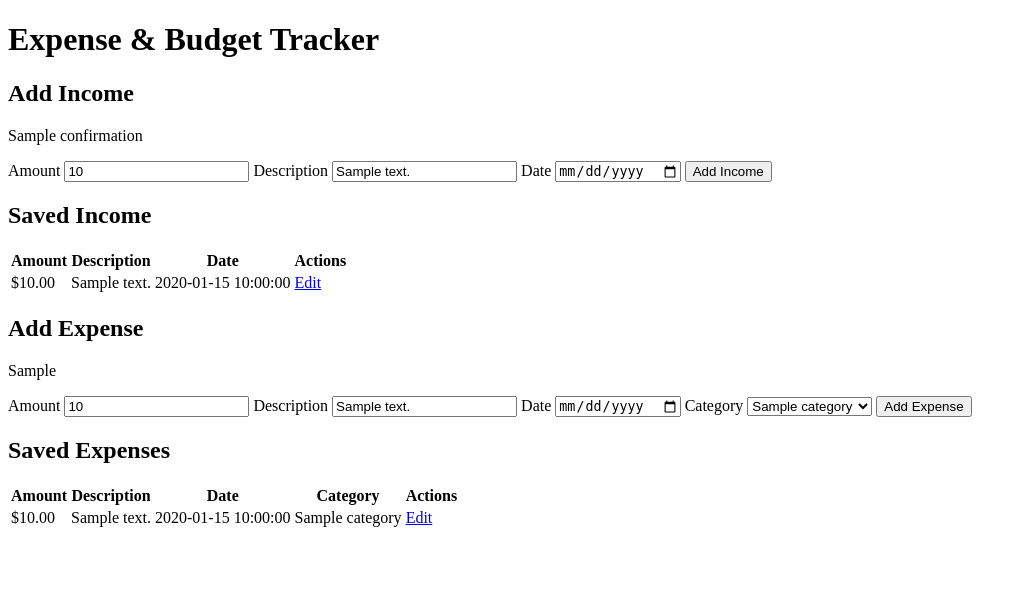
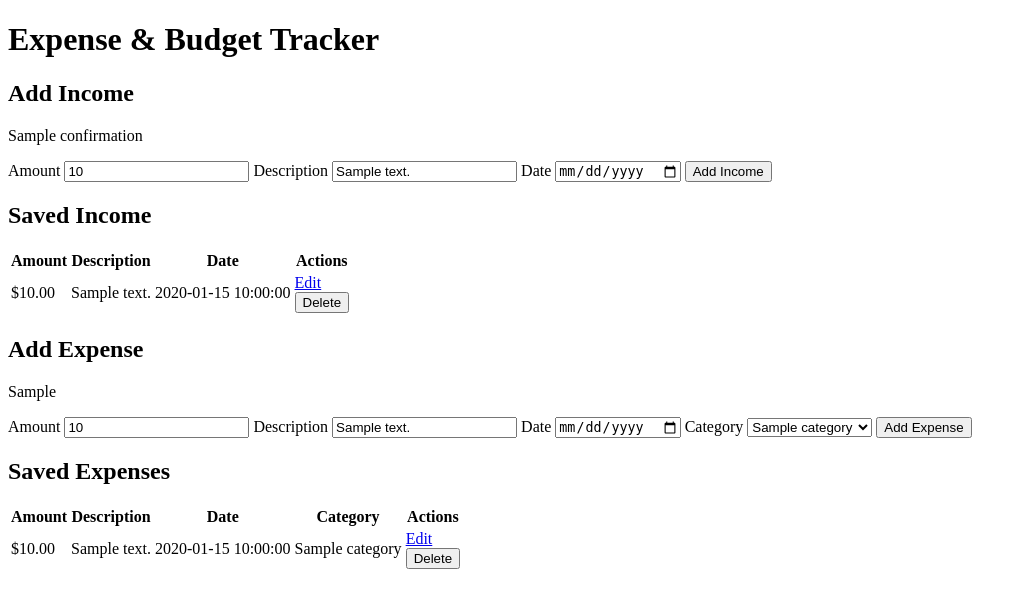
Before and after one commit to annalena-project/expense-budget-tracker, a Flask app: template templates/index.html in a window 1280 px wide. Shown: the top 608 px of the page, without its empty margins (0-1027 px from the left). Run offline with Flask 3, Linux system fonts and the light colour scheme; the template is opened without the code that fills it: most values are stand-ins (such as "Sample title", 1, 10 or a date in 2020); some libraries are stand-ins or nearby versions.

Commit message:
Migrate income and expense delete functionality to PostgreSQL

```diff
--- a/app.py
+++ b/app.py
@@ -429,19 +429,46 @@ def edit_entry(entry_type, entry_id):
     )
 
 
-@app.route("/delete/<entry_type>/<int:index>", methods=["POST"])
-def delete_entry(entry_type, index):
-    """Delete one income or expense entry and return to the home page."""
+@app.route("/delete/<entry_type>/<int:entry_id>", methods=["POST"])
+def delete_entry(entry_type, entry_id):
+    """Delete one income or expense record from PostgreSQL."""
     if entry_type == "income":
-        entries = income_entries
+        delete_sql = "DELETE FROM income WHERE id = %s"
     elif entry_type == "expense":
-        entries = expense_entries
+        delete_sql = "DELETE FROM expense WHERE id = %s"
     else:
         abort(404)
 
-    if index < 0 or index >= len(entries):
-        abort(404)
+    connection = None
+    cursor = None
+    try:
+        connection = get_db_connection()
+        cursor = connection.cursor()
+        cursor.execute(delete_sql, (entry_id,))
+        if cursor.rowcount == 0:
+            abort(404)
 
-    entries.pop(index)
-    flash(f"{entry_type.title()} entry deleted successfully.")
+        connection.commit()
+        flash(f"{entry_type.title()} entry deleted successfully.")
+    except psycopg.Error:
+        app.logger.exception("Database error while deleting %s entry %s.", entry_type, entry_id)
+        if connection is not None:
+            try:
+                connection.rollback()
+            except psycopg.Error:
+                app.logger.exception("Database error while rolling back delete.")
+        flash(f"Could not delete {entry_type}. Please try again.")
+    finally:
+        try:
+            if cursor is not None:
+                cursor.close()
+        except psycopg.Error:
+            app.logger.exception("Database error while closing delete cursor.")
+        finally:
+            if connection is not None:
+                try:
+                    connection.close()
+                except psycopg.Error:
+                    app.logger.exception("Database error while closing delete connection.")
+
     return redirect(url_for("home"))
--- a/templates/index.html
+++ b/templates/index.html
@@ -152,7 +152,6 @@
                     </tr>
                 </thead>
                 <tbody>
-                    {# TODO: Restore income Delete when it uses PostgreSQL IDs. #}
                     {% for entry in income_entries %}
                         <tr>
                             <td>${{ "%.2f"|format(entry.amount) }}</td>
@@ -160,6 +159,13 @@
                             <td>{{ entry.date }}</td>
                             <td>
                                 <a href="{{ url_for('edit_entry', entry_type='income', entry_id=entry.id) }}">Edit</a>
+                                <form
+                                    method="post"
+                                    action="{{ url_for('delete_entry', entry_type='income', entry_id=entry.id) }}"
+                                    onsubmit="return confirm('Are you sure you want to delete this income entry?');"
+                                >
+                                    <button type="submit">Delete</button>
+                                </form>
                             </td>
                         </tr>
                     {% endfor %}
@@ -247,7 +253,6 @@
                     </tr>
                 </thead>
                 <tbody>
-                    {# TODO: Restore expense Delete when it uses PostgreSQL IDs. #}
                     {% for entry in expense_entries %}
                         <tr>
                             <td>${{ "%.2f"|format(entry.amount) }}</td>
@@ -256,6 +261,13 @@
                             <td>{{ entry.category }}</td>
                             <td>
                                 <a href="{{ url_for('edit_entry', entry_type='expense', entry_id=entry.id) }}">Edit</a>
+                                <form
+                                    method="post"
+                                    action="{{ url_for('delete_entry', entry_type='expense', entry_id=entry.id) }}"
+                                    onsubmit="return confirm('Are you sure you want to delete this expense entry?');"
+                                >
+                                    <button type="submit">Delete</button>
+                                </form>
                             </td>
                         </tr>
                     {% endfor %}
```
